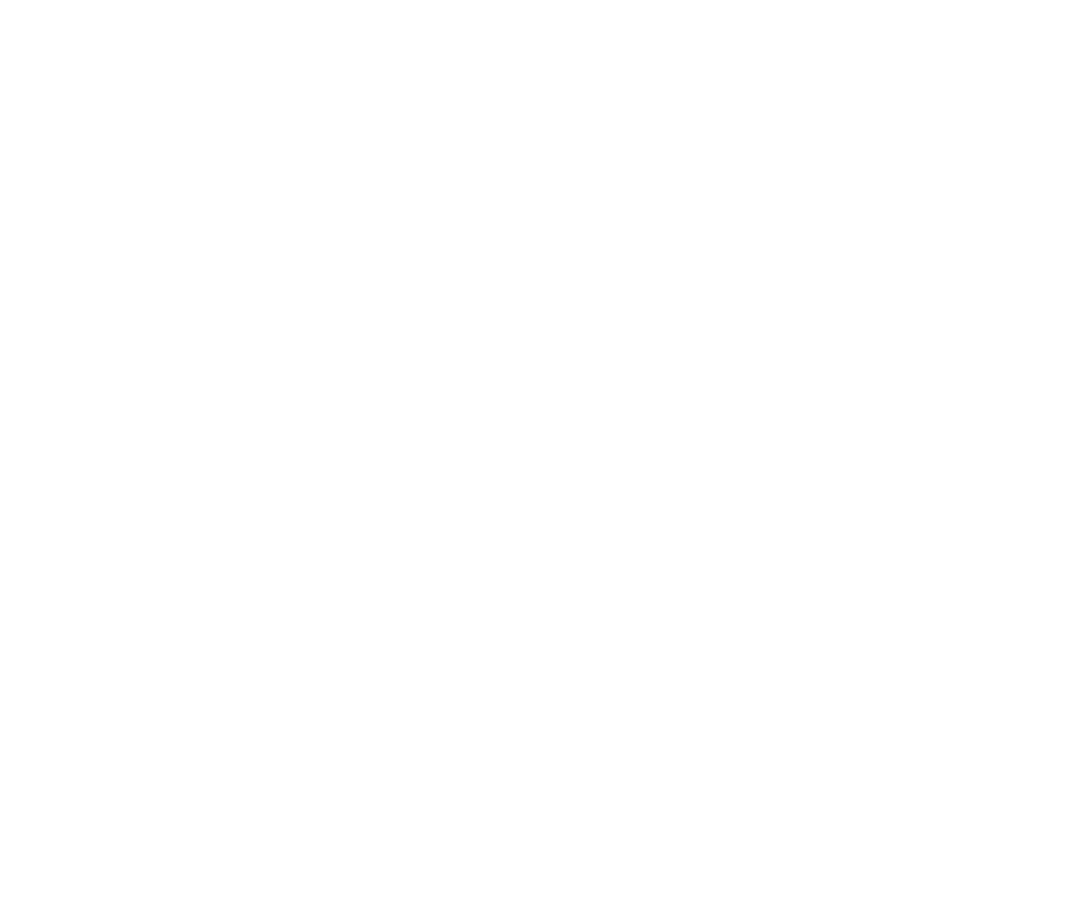
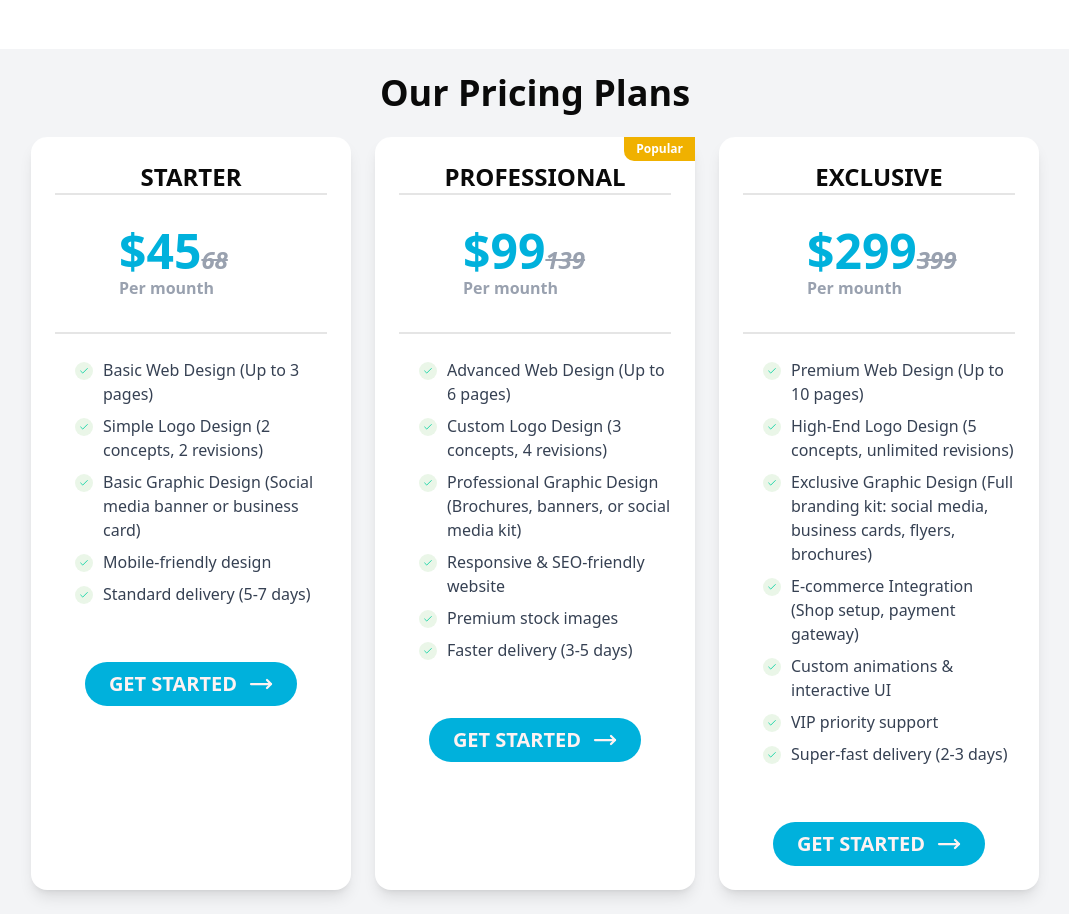
Before and after one commit to Bomstar/WebnGraphic, a Next.js app: page / in a window 1280 px wide. Shown: the part 1640-2554 px from the top of the page, without its empty margins (105-1174 px from the left). Before the commit the page ends 1689 px from the top, so only its background shows below. Built offline with nearby package versions, Linux system fonts and the light colour scheme.

Commit message:
create Btn, Pricing Plans Component

```diff
--- /dev/null
+++ b/app/component/Button.tsx
@@ -0,0 +1,22 @@
+import React from "react";
+import { MoveRight } from "lucide-react";
+
+interface ButtonProps {
+  children: React.ReactNode;
+}
+
+export default function Button({ children }: ButtonProps) {
+  return (
+    <button
+      className="bg-[#00b1dc] flex gap-3 group uppercase font-bold text-xl text-red-50 p-2 pr-6 pl-6 rounded-full mt-8"
+    >
+      {children}
+      <span>
+        <MoveRight
+          className=" transition mt-0.5 duration-200 group-hover:translate-x-1"
+          strokeWidth={2.25}
+        />
+      </span>
+    </button>
+  );
+}
--- a/app/component/HowItsWorks.js
+++ b/app/component/HowItsWorks.tsx
@@ -1,4 +1,4 @@
-import { MoveRight } from "lucide-react";
+import Button from "./Button";
 
 export default function HowItsWorks() {
   return (
@@ -17,18 +17,7 @@
               creative subscription plans and designers who can execute on your
               creative vision, with a fraction of the hassle.
             </p>
-            <button
-              className="bg-[#00b1dc] flex gap-3 group font-bold text-xl text-red-50 p-3 pr-6 pl-6 rounded-full mt-8"
-              href="#"
-            >
-              SEE PLAINS
-              <span>
-                <MoveRight
-                  className=" transition duration-200 group-hover:translate-x-1"
-                  strokeWidth={2.25}
-                />
-              </span>
-            </button>
+            <Button>See plans</Button>
           </div>
           <div className="lg:space-y-16 md:space-y-10 space-y-8 md:w-[50%]">
             <div className="md:flex space-y-4 md:gap-8">
--- /dev/null
+++ b/app/component/PricingPlan.tsx
@@ -0,0 +1,56 @@
+import React from "react";
+import { PricingPlans } from "./json";
+import Button from "./Button";
+
+export default function Pricing() {
+  return (
+    <div className="min-h-screen flex flex-col items-center justify-center bg-gray-100 p-6">
+      <h1 className="text-4xl font-bold mb-6">Our Pricing Plans</h1>
+      <div className="grid md:grid-cols-3 gap-6">
+        {PricingPlans.map((plan, i) => (
+          <div
+            key={i}
+            className="p-6 shadow-lg w-80 bg-white rounded-2xl relative"
+          >
+            {plan.popularTag && (
+              <div className="absolute top-0 right-0 bg-yellow-500 text-white text-xs font-bold px-3 py-1 rounded-bl-lg">
+                Popular
+              </div>
+            )}
+
+            <div>
+              <h2 className="text-2xl text-center border-b-2 uppercase font-bold">
+                {plan.title}
+              </h2>
+              <div className="py-8 border-b-2">
+                <p className="text-5xl pl-16 font-bold text-[#00b1dc]">
+                  {plan.discountPrice}
+                  <span className="text-gray-400 text-2xl italic line-through">
+                    {plan.regularPrice}
+                  </span>
+                </p>
+                <p className="pl-16 font-bold text-gray-400">{plan.deuTime}</p>
+              </div>
+            </div>
+            <div>
+              <ul className="py-6 pl-5 list-none space-y-2 text-gray-700">
+                {plan.points.map((point, index) => (
+                  <li
+                    key={index}
+                    className="flex gap-2.5 group hover:text-[#00b1dc] cursor-pointer"
+                  >
+                    <span>{plan.check}</span>
+                    <span>{point}</span>
+                  </li>
+                ))}
+              </ul>
+              <div className="flex justify-center">
+                <Button>Get Started</Button>
+              </div>
+            </div>
+          </div>
+        ))}
+      </div>
+    </div>
+  );
+}
--- /dev/null
+++ b/app/component/json.js
@@ -0,0 +1,65 @@
+import { Check } from "lucide-react";
+
+export const PricingPlans = [
+  {
+    title: "Starter",
+    discountPrice: "$45",
+    regularPrice: "68",
+    deuTime: "Per mounth",
+    check: (
+      <Check
+        size={32}
+        className="!w-[18px] p-1 group-hover:bg-[#00b1dc] group-hover:text-white text-[#01D2A1] !h-[18px] mt-1 rounded-full bg-[#30A8201A]"
+      />
+    ),
+    points: [
+      "Basic Web Design (Up to 3 pages)",
+      "Simple Logo Design (2 concepts, 2 revisions)",
+      "Basic Graphic Design (Social media banner or business card)",
+      "Mobile-friendly design",
+      "Standard delivery (5-7 days)",
+    ],
+  },
+  {
+    title: "Professional",
+    discountPrice: "$99",
+    regularPrice: "139",
+    deuTime: "Per mounth",
+    popularTag: true,
+    check: (
+      <Check
+        size={32}
+        className="!w-[18px] p-1 group-hover:bg-[#00b1dc] group-hover:text-white text-[#01D2A1] !h-[18px] mt-1 rounded-full bg-[#30A8201A]"
+      />
+    ),
+    points: [
+      "Advanced Web Design (Up to 6 pages)",
+      "Custom Logo Design (3 concepts, 4 revisions)",
+      "Professional Graphic Design (Brochures, banners, or social media kit)",
+      "Responsive & SEO-friendly website",
+      "Premium stock images",
+      "Faster delivery (3-5 days)",
+    ],
+  },
+  {
+    title: "Exclusive",
+    discountPrice: "$299",
+    regularPrice: "399",
+    deuTime: "Per mounth",
+    check: (
+      <Check
+        size={32}
+        className="!w-[18px] p-1 group-hover:bg-[#00b1dc] group-hover:text-white text-[#01D2A1] !h-[18px] mt-1 rounded-full bg-[#30A8201A]"
+      />
+    ),
+    points: [
+      "Premium Web Design (Up to 10 pages)",
+      "High-End Logo Design (5 concepts, unlimited revisions)",
+      "Exclusive Graphic Design (Full branding kit: social media, business cards, flyers, brochures)",
+      "E-commerce Integration (Shop setup, payment gateway)",
+      "Custom animations & interactive UI",
+      "VIP priority support",
+      "Super-fast delivery (2-3 days)",
+    ],
+  },
+];
--- a/app/page.tsx
+++ b/app/page.tsx
@@ -1,12 +1,14 @@
 
 import HowItsWorks from './component/HowItsWorks'
 import ServiceSec from '@/app/component/ServiceSec'
+import PricingPlan from './component/PricingPlan';
 
 export default function Home() {
   return (
     <div>
       <HowItsWorks/>
       <ServiceSec/>
+      <PricingPlan/>
     </div>
   );
 }
--- a/package.json
+++ b/package.json
@@ -9,6 +9,10 @@
     "lint": "next lint"
   },
   "dependencies": {
+    "@fortawesome/fontawesome-svg-core": "^6.7.2",
+    "@fortawesome/free-brands-svg-icons": "^6.7.2",
+    "@fortawesome/free-regular-svg-icons": "^6.7.2",
+    "@fortawesome/free-solid-svg-icons": "^6.7.2",
     "@radix-ui/react-slot": "^1.1.2",
     "class-variance-authority": "^0.7.1",
     "clsx": "^2.1.1",
```
Also changed, not shown: 1 other file (tests, documents, lock files or other folders).
